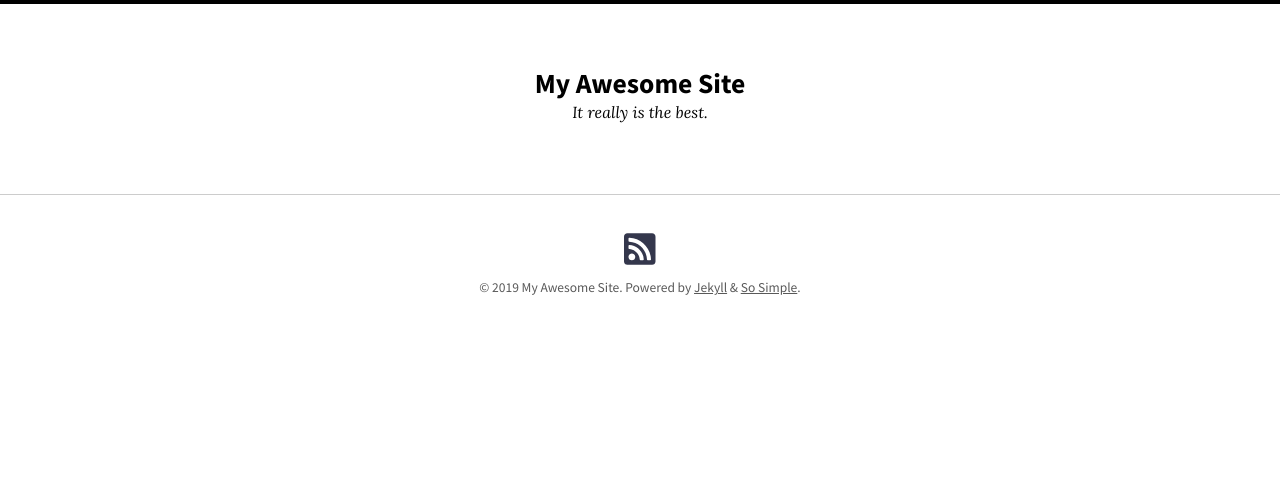
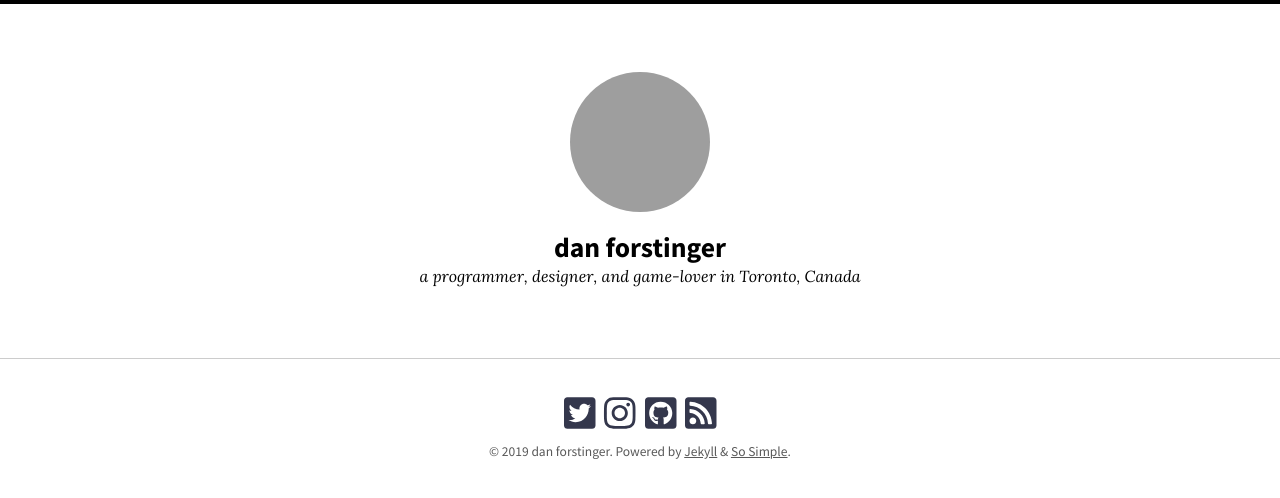
Before and after one commit to DanForstinger/danforstinger.github.io, a Jekyll site: the page built from index.md, in a window 1280 px wide. Shown: the top 498 px of the page. Built offline with Jekyll 4.4.1, drawn with Linux system fonts in a browser that asks for light colours; nearby versions of some CDN libraries; grey boxes are pictures that could not be loaded.

Commit message:
Added so simple theme config.

```diff
--- a/_config.yml
+++ b/_config.yml
@@ -13,14 +13,14 @@
 # you will see them accessed via {{ site.title }}, {{ site.email }}, and so on.
 # You can create any custom variable you would like, and they will be accessible
 # in the templates via {{ site.myvariable }}.
-theme: jekyll-theme-so-simple
-# remote_theme: mmistakes/so-simple-theme
+remote_theme: "mmistakes/so-simple-theme"
+
 locale: en-US
-title: "My Awesome Site"
-description: "It really is the best."
+title: "dan forstinger"
+description: "a programmer, designer, and game-lover in Toronto, Canada"
 baseurl: # the subpath of your site, e.g. "/blog"
-url: # the base hostname & protocol for your site e.g. "https://mmistakes.github.io"
-logo: # path of site logo, e.g. "/images/logo.png"
+url: "https:/danforstinger.github.io"
+logo: "/assets/img/pixel-dan.pngx"
 date_format: "%B %-d, %Y"
 read_time: # reading time estimates, e.g. true
 words_per_minute: # 200
@@ -34,7 +34,7 @@ google_analytics: # Google Analytics id, e.g. "UA-NNNNNNNN-N"
 disqus:
   shortname: # Disqus shortname, e.g. "my_disqus_shortname"
 twitter:
-  username: # site's Twitter username, e.g. "mmistakes"
+  username: danforstinger
 
 # Liquid
 liquid:
@@ -87,10 +87,10 @@ defaults:
 
 # Site Author
 author:
-  name:
+  name: Dan Forstinger
   picture:
-  email:
-  twitter:
+  email: danforstinger@gmail.com
+  twitter: danforstinger
   links:
     - title:
       url:
@@ -98,6 +98,16 @@ author:
 
 # Footer Links
 footer_links:
+footer_links:
+  - title: Twitter
+    url: https://twitter.com/danforstinger
+    icon: fab fa-twitter-square
+  - title: Instagram
+    url: https://instagram.com/danforstinger
+    icon: fab fa-instagram
+  - title: GitHub
+    url: https://github.com/danforstinger
+    icon: fab fa-github-square
   - title: Feed
     url: atom.xml
     icon: fas fa-rss-square
```
Also changed, not shown: _data/authors.yml (+0 -14 lines), CHANGELOG.md (deleted), Gemfile.lock (added), img/favicon.png (added), img/pixel-dan.png (added).
